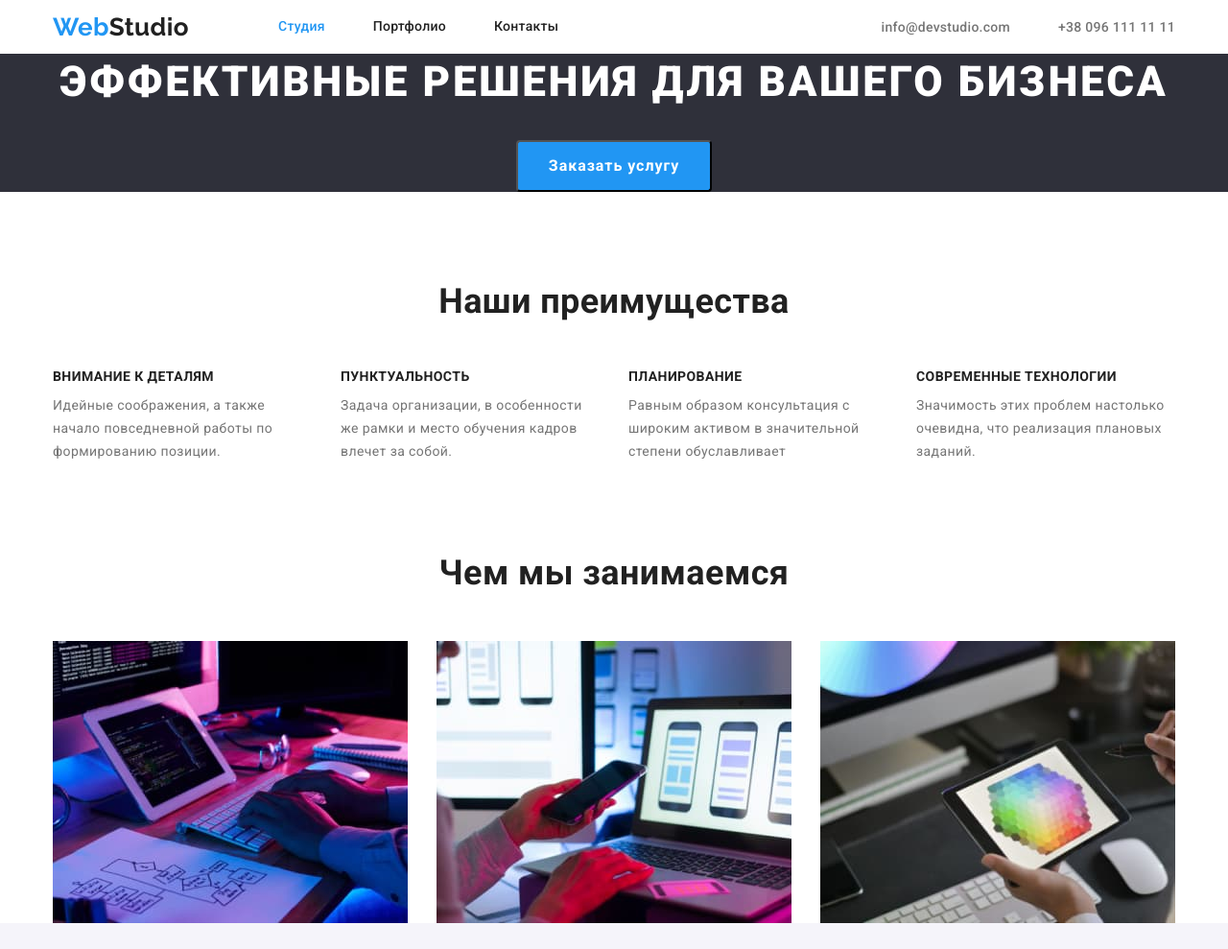
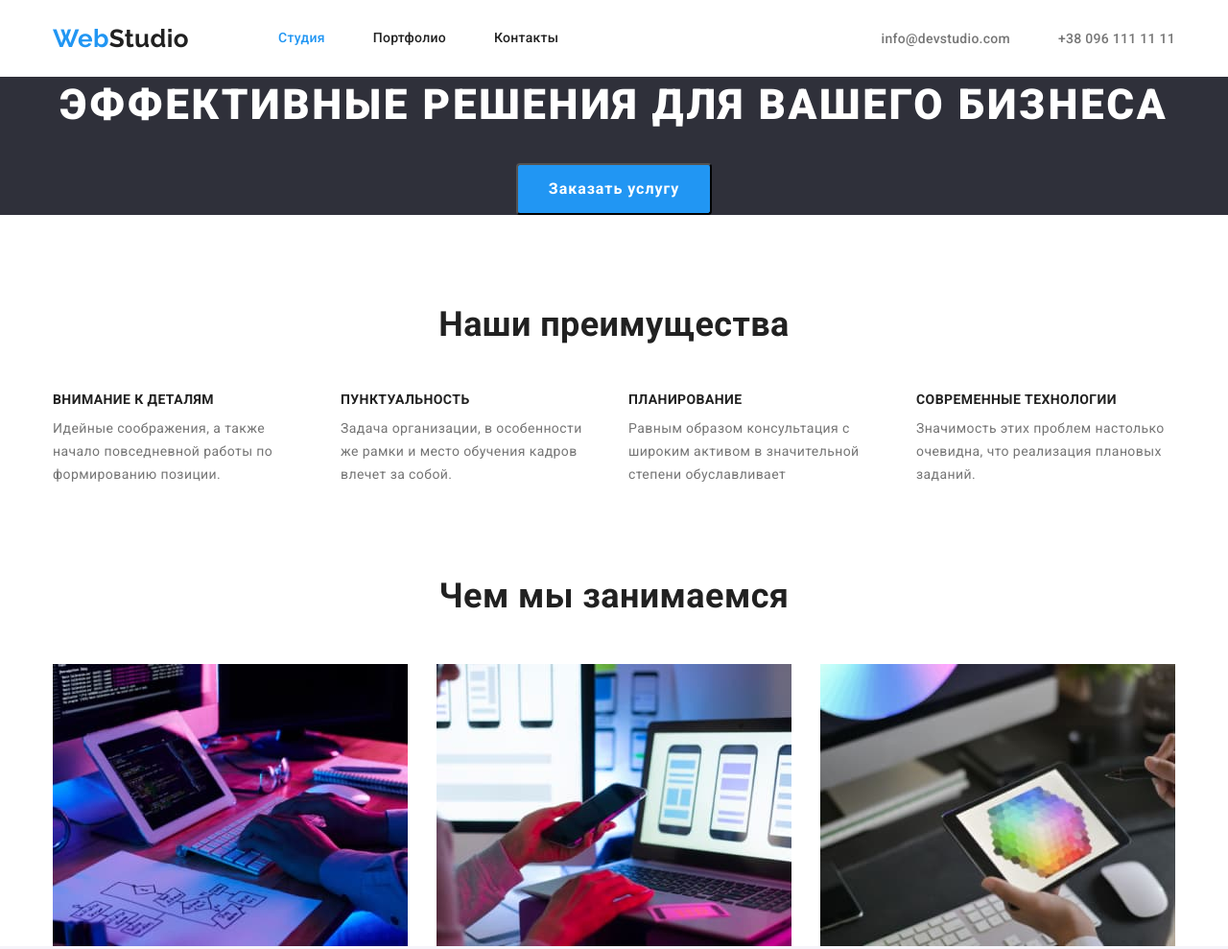
Before and after one commit to Ra4kovi4/goit-markup-hw-03, a plain HTML site: page index.html in a window 1280 px wide. Shown: the top 989 px of the page at 96% size. Drawn offline with nearby package versions, Linux system fonts and the light colour scheme.

Commit message:
исправлены padding в header

```diff
--- a/css/style.css
+++ b/css/style.css
@@ -90,8 +90,8 @@ img {
 
 .site-nav .link {
   display: inline-block;
-  padding-top: 20px;
-  padding-bottom: 20px;
+  padding-top: 32px;
+  padding-bottom: 32px;
   color: var(--secondary-color-text);
 }
 
```
